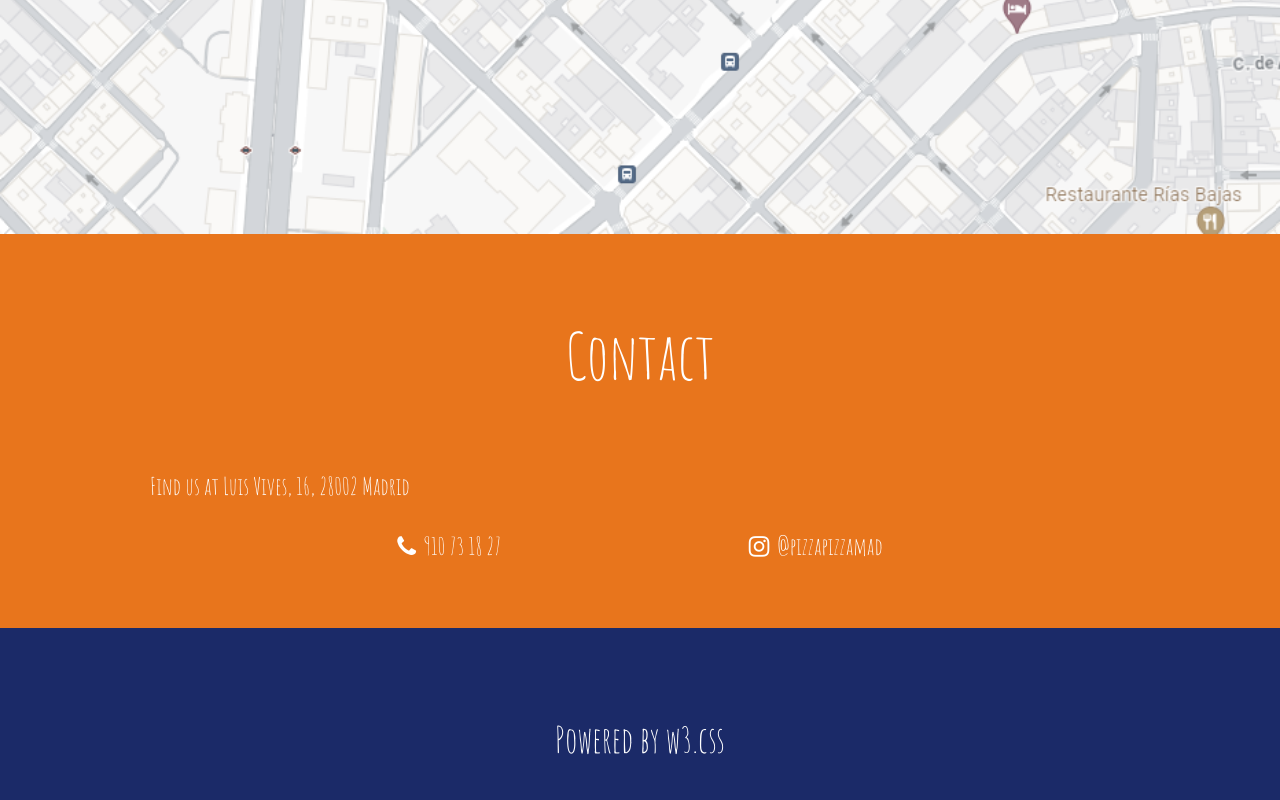
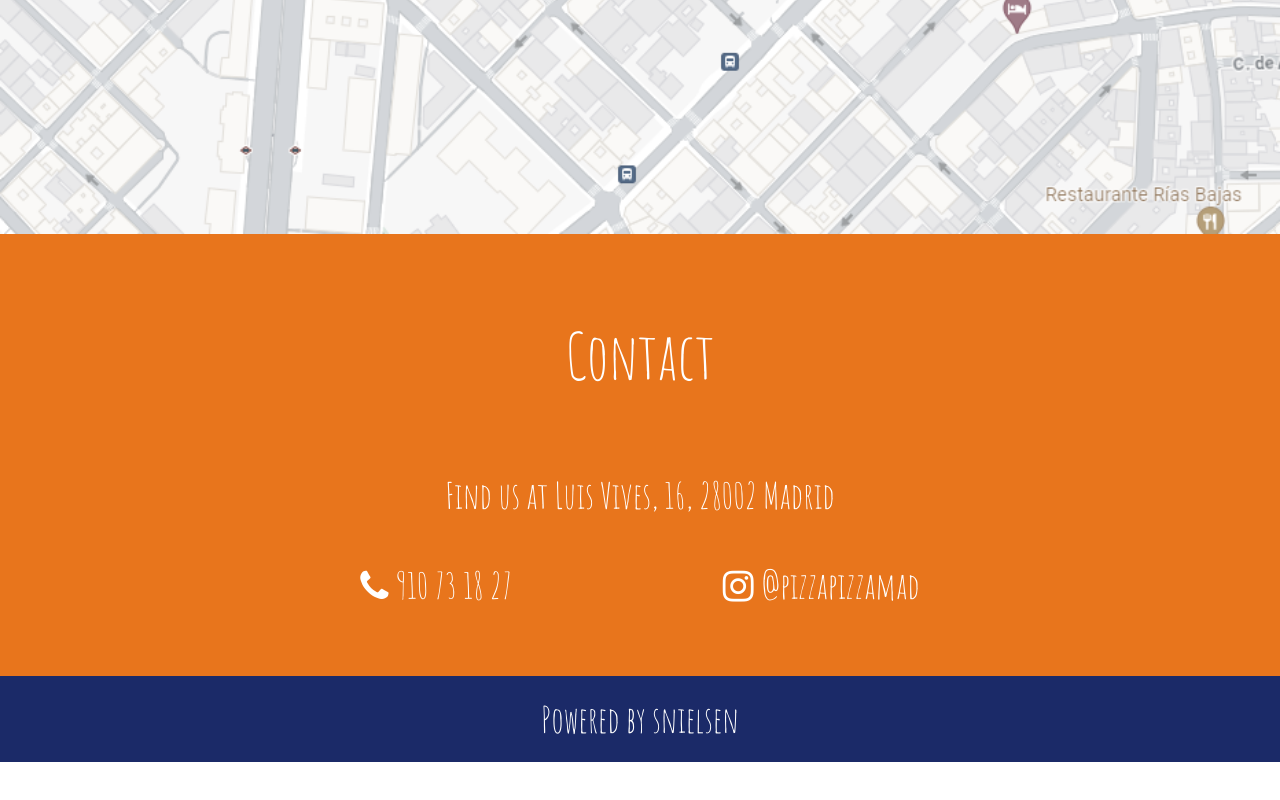
Before and after one commit to Shaunson26/pizzapizzamadrid, a plain HTML site: page index.html in a window 1280 px wide. Shown: the part 3448-4248 px from the top of the page. After the commit the page ends 4210 px from the top, so only its background shows below. Drawn offline with nearby package versions, Linux system fonts and the light colour scheme.

Commit message:
Fix contact sizing

```diff
--- a/index.html
+++ b/index.html
@@ -146,10 +146,12 @@
   <img src="./assets/images/map.png" class="w3-image w3-greyscale" style="width:100%;" id="myMap">
 
   <!-- Contact -->
-  <div class="w3-container w3-padding-64 w3-xlarge my-orange">
+  <div class="w3-container w3-padding-64 my-top-contact-details my-orange">
     <div class="w3-content">
       <h1 class="w3-center w3-jumbo" style="margin-bottom:64px">Contact</h1>
-      <p>Find us at <a href="https://maps.app.goo.gl/f5YYoLhAGxwJKLRC8">Luis Vives, 16, 28002 Madrid</a></p>
+      <div class="w3-center">
+        <p>Find us at <a href="https://maps.app.goo.gl/f5YYoLhAGxwJKLRC8">Luis Vives, 16, 28002 Madrid</a></p>
+      </div>
       <div class="my-flex-evenly">
         <span><i class="fa fa-phone"></i>910 73 18 27</span>
         <span><a href="https://www.instagram.com/pizzapizzamad/" target="_blank"><i
@@ -159,9 +161,9 @@
   </div>
 
   <!-- Footer -->
-  <footer class="w3-center my-blue w3-padding-48 w3-xxlarge">
-    <p>Powered by <a href="https://www.w3schools.com/w3css/default.asp" title="W3.CSS" target="_blank"
-        class="w3-hover-text-green">w3.css</a></p>
+  <footer class="w3-center my-blue w3-padding-16 w3-xxlarge">
+    <span>Powered by <a href="https://www.shaunnielsen.com" title="Author" target="_blank"
+        class="w3-hover-text-green">snielsen</a></span>
   </footer>
 
   <script src="menu-items.js"></script>
```
